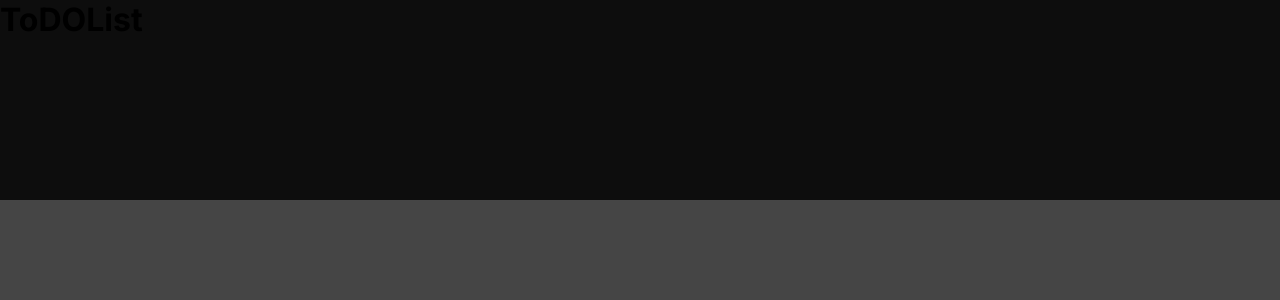
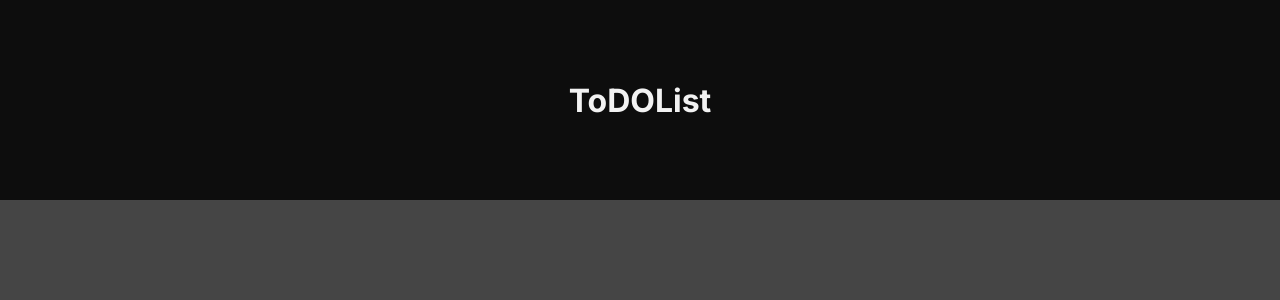
Before and after one commit to felipedev01/Gerenciador-de-Tarefas, a React (Vite) app: page / in a window 1280 px wide. Shown: the top 300 px of the page. Built offline with nearby package versions, Linux system fonts and the light colour scheme.

Commit message:
Flexbox aplicado ao Header

```diff
--- a/src/Componentes/Header.module.css
+++ b/src/Componentes/Header.module.css
@@ -2,5 +2,14 @@
     height:12.5rem;
     background-color:#0D0D0D;
 
+    display:flex;
+    flex-direction: row;
+    flex-wrap: wrap;
+    align-content: center;
+    justify-content: center;
+
+
+
+
 
 }
--- a/src/Global.css
+++ b/src/Global.css
@@ -31,4 +31,5 @@ body,input,textarea,button{
     font-family:'Inter',sans-serif;
     font-weight:400;
     font-size:1rem;
+    color:var(--gray-100);
 }
```
